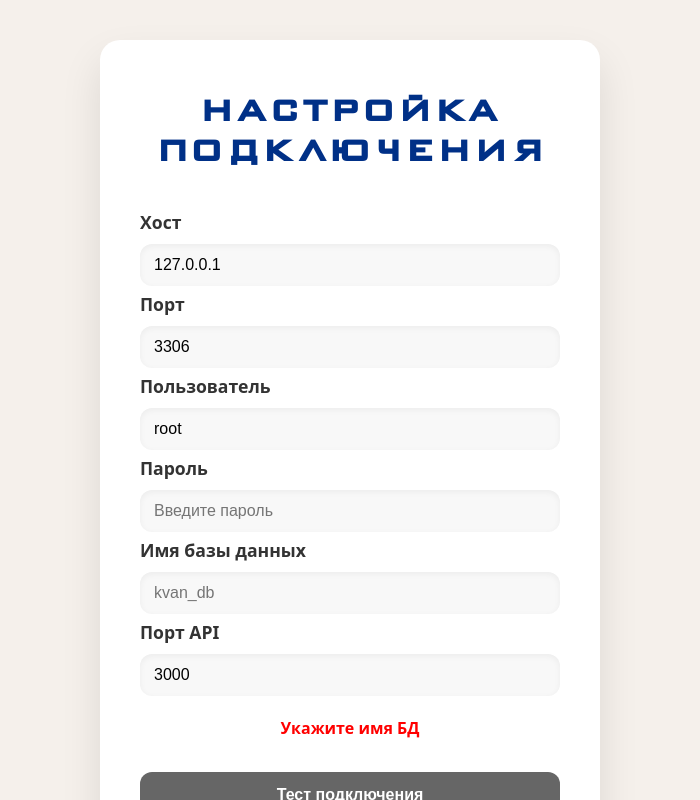
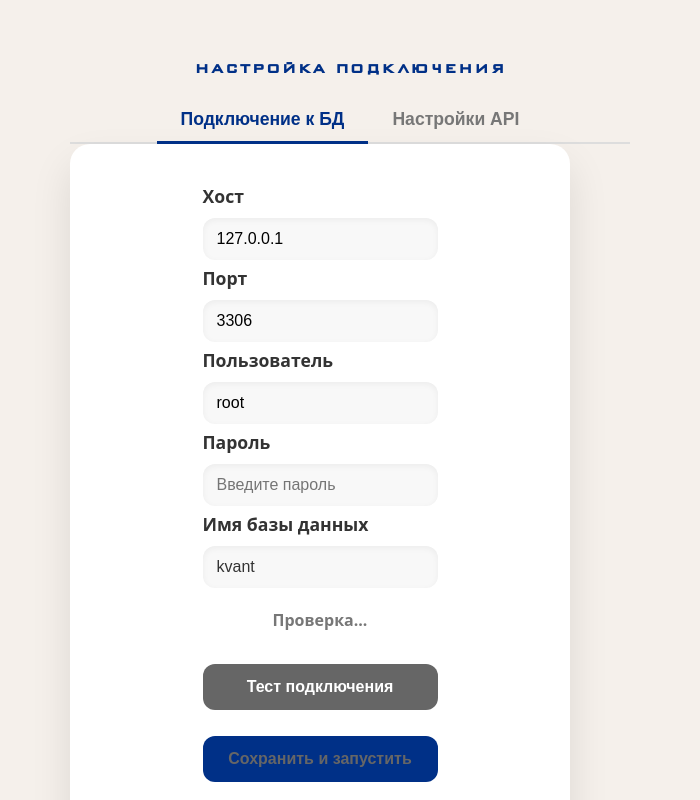
Before and after one commit to nisonya/api_deployer_test, an Electron app: page renderer/html/db_setup.html in a window 700 px wide. Both pictures are taken after a click on the button "Тест подключения". Shown: the top 800 px of the page. Drawn offline with Linux system fonts and the light colour scheme; no server answers.

Commit message:
duo_tabs for settings (one for DB connection, other for api settings)

```diff
--- a/renderer/css/style.css
+++ b/renderer/css/style.css
@@ -166,7 +166,81 @@ input:checked ~ .off-text {
   fill: var(--accent);
   transform: rotate(30deg);
 }
+.tab-content {
+  display: none;
+}
 
+.tab-content.active {
+  display: block;
+}
+/* Обёртка вокруг всего, чтобы заголовок был отдельно */
+.setup-wrapper {
+  width: 100%;
+  max-width: 600px;
+  margin: 0 auto;
+  padding: 20px;
+}
+
+/* Вкладки — тонкие, как настоящие табы */
+.tabs {
+  display: flex;
+  justify-content: center;
+  margin-bottom: 0;
+  border-bottom: 2px solid #ddd;
+}
+
+.tab-btn {
+  background: none;
+  border: none;
+  padding: 12px 24px;
+  font-size: 1.1rem;
+  font-weight: 600;
+  color: var(--gray);
+  cursor: pointer;
+  position: relative;
+  transition: all .2s;
+}
+
+.tab-btn.active {
+  color: var(--accent);
+  font-weight: bold;
+}
+h5 {
+  font-family: 'Bank Gothic Russ', 'Orbitron', sans-serif;
+  font-size: 1rem;          /* ← здесь основное изменение */
+  font-weight: 800;
+  color: var(--accent);
+  margin: 0 0 20px;           /* чуть меньше отступ снизу */
+  letter-spacing: 2px;
+  text-align: center;
+}
+.tab-btn.active::after {
+  content: '';
+  position: absolute;
+  bottom: -2px;
+  left: 0;
+  right: 0;
+  height: 3px;
+  background: var(--accent);
+}
+
+/* Карточка теперь без лишних отступов сверху */
+.setup-container {
+  margin-top: 0;
+  padding-top: 30px;
+}
+.static-field {
+  background: #f0f0f0;          /* сероватый фон, как disabled */
+  color: var(--text);
+  border: 1px solid #ddd;
+  border-radius: 12px;
+  padding: 14px 16px;
+  font-size: 1.1rem;
+  cursor: default;              /* курсор обычный, не text */
+  pointer-events: none;         /* отключает фокус/выделение */
+  box-shadow: none;
+  user-select: none;            /* нельзя выделить текст */
+}
 /* Форма db-setup */
 form {
   display: flex;
--- a/renderer/html/db_setup.html
+++ b/renderer/html/db_setup.html
@@ -6,45 +6,59 @@
   <link rel="stylesheet" href="../css/style.css">
 </head>
 <body>
+  <div class="setup-wrapper">
+    <h5>НАСТРОЙКА ПОДКЛЮЧЕНИЯ</h5>
+
+    <!-- Вкладки сверху, вне карточки -->
+    <div class="tabs">
+      <button class="tab-btn active" data-tab="db">Подключение к БД</button>
+      <button class="tab-btn" data-tab="api">Настройки API</button>
+    </div>
+
+    <!-- Карточка только с содержимым -->
     <div class="container setup-container">
-    <h1>НАСТРОЙКА ПОДКЛЮЧЕНИЯ</h1>
-
+      <!-- Вкладка БД -->
+      <div id="db" class="tab-content active">
         <form id="dbForm">
           <div class="form-group">
             <label for="host">Хост</label>
             <input type="text" id="host" value="127.0.0.1" required>
           </div>
-
           <div class="form-group">
             <label for="port">Порт</label>
             <input type="number" id="port" value="3306" required>
           </div>
-
           <div class="form-group">
             <label for="user">Пользователь</label>
             <input type="text" id="user" value="root" required>
           </div>
-
           <div class="form-group">
             <label for="password">Пароль</label>
             <input type="password" id="password" placeholder="Введите пароль">
           </div>
-
           <div class="form-group">
             <label for="database">Имя базы данных</label>
-        <input type="text" id="database" placeholder="kvan_db" required>
-      </div>
-      <div class="form-group">
-        <label for="apiPort">Порт API</label>
-        <input type="number" id="apiPort" value="3000" min="1024" max="65535" required>
+            <input type="text" id="database" value="kvant" readonly class="static-field">
           </div>
           <div class="message" id="message"></div>
-
           <button type="button" class="button" id="testBtn">Тест подключения</button>
           <button type="submit" class="button" id="saveBtn" disabled>Сохранить и запустить</button>
         </form>
       </div>
 
+      <!-- Вкладка API -->
+      <div id="api" class="tab-content">
+        <form id="apiForm">
+          <div class="form-group">
+            <label for="apiPort">Порт API</label>
+            <input type="number" id="apiPort" value="3000" min="1024" max="65535" required>
+          </div>
+          <button type="submit" class="button" id="saveApiBtn">Сохранить порт API</button>
+        </form>
+      </div>
+    </div>
+  </div>
+
   <script src="../js/db_setup.js"></script>
 </body>
 </html>
--- a/renderer/js/db_setup.js
+++ b/renderer/js/db_setup.js
@@ -1,25 +1,29 @@
+document.querySelectorAll('.tab-btn').forEach(btn => {
+  btn.addEventListener('click', () => {
+    document.querySelectorAll('.tab-btn').forEach(b => b.classList.remove('active'));
+    document.querySelectorAll('.tab-content').forEach(c => c.classList.remove('active'));
+    btn.classList.add('active');
+    document.getElementById(btn.dataset.tab).classList.add('active');
+  });
+});
 const form = document.getElementById('dbForm');
 const testBtn = document.getElementById('testBtn');
 const saveBtn = document.getElementById('saveBtn');
 const message = document.getElementById('message');
 
 async function getFormData() {
-  console.log('Aaaaaaaaaaaaaaaaa');
   return {
     host: document.getElementById('host').value.trim(),
     port: parseInt(document.getElementById('port').value),
     user: document.getElementById('user').value.trim(),
     password: document.getElementById('password').value,
-    database: document.getElementById('database').value.trim(),
-    apiPort: parseInt(document.getElementById('apiPort').value)
+    database: document.getElementById('database').value.trim()
   };
 }
 async function validateForm(config) {
   if (!config.host) return 'Укажите хост';
   if (!config.port) return 'Укажите порт';
   if (!config.user) return 'Укажите пользователя';
-  if (!config.database) return 'Укажите имя БД';
-  if (!config.apiPort) return 'Укажите порт API';
   return null;
 }
 testBtn.addEventListener('click', async () => {
@@ -49,10 +53,21 @@ testBtn.addEventListener('click', async () => {
 form.addEventListener('submit', async (e) => {
   e.preventDefault();
   const config = await getFormData();
-  await window.electronAPI.saveDbConfig(config);
+  await window.electronAPI.saveDBConfig(config);
   // Перезапуск происходит в main.js
 });
-
-
-
+const apiForm = document.getElementById('apiForm');
+const saveApiBtn = document.getElementById('saveApiBtn');
+apiForm.addEventListener('submit', async (e) => {
+  e.preventDefault();
+  const apiPort = parseInt(document.getElementById('apiPort').value);
+  if (isNaN(apiPort) || apiPort < 1024 || apiPort > 65535) {
+    alert('Порт должен быть от 1024 до 65535');
+    return;
+  }
+  const currentConfig = await window.electronAPI.getDbConfig() || {};
+  const newConfig = { ...currentConfig, apiPort };
+  await window.electronAPI.saveDbConfig(newConfig);
+  alert('Порт API сохранён. Перезапустите приложение.');
+});
 console.log('JS загружен, слушатели добавлены');
--- a/src/db/deploy.js
+++ b/src/db/deploy.js
@@ -6,6 +6,8 @@ async function deploy() {
   const pool = await getPool();
   const conn = await pool.getConnection();
   try {
+
+    await conn.query(`CREATE DATABASE IF NOT EXISTS \`${process.env.DB_NAME}\``);
     const [rows] = await conn.query(
       `SELECT TABLE_NAME FROM INFORMATION_SCHEMA.TABLES
        WHERE TABLE_SCHEMA = ? AND TABLE_NAME = 'attendance'`,
```
Also changed, not shown: renderer/html/backup.html (+2 -3 lines). Lines whose indentation alone changed are shown as unchanged.
